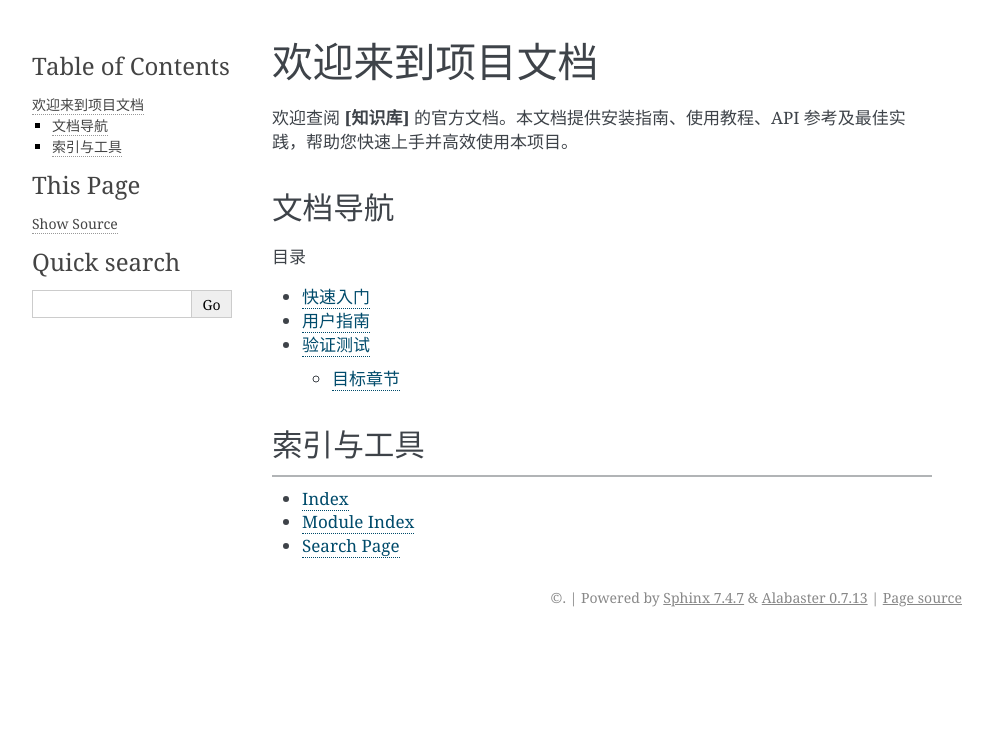
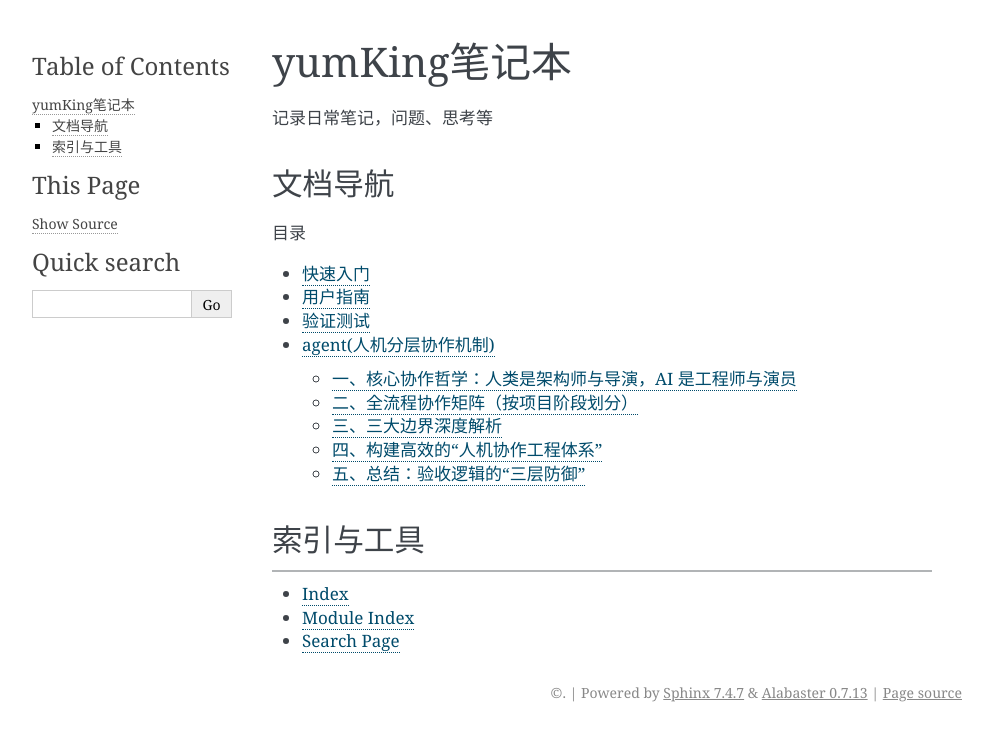
Before and after one commit to yumKing/yumking.github.io, a Sphinx documentation site: the page built from source/index.md, in a window 1280 px wide. Shown: the top 741 px of the page, without its empty margins (148-1141 px from the left). Built offline with Sphinx 7.4.7, drawn with Linux system fonts in a browser that asks for light colours; pages that are not in the unit, such as notebooks, are missing from menus.

````diff
--- a/source/agents/人机分层协作机制.md
+++ b/source/agents/人机分层协作机制.md
@@ -1,3 +1,4 @@
+# 人机分层协作机制
 
 在现代 AI Agent 时代，中大型项目的开发模式正在从“人写代码”向“人定义逻辑，AI 生成实现”转变。面对一份相对完整的需求文件，要最大化 AI Agent 的效能，同时确保项目质量与风险可控，需要建立一套`分层协作机制`。
 以下是针对中大型项目，从需求分析到验收交付的全流程协作框架，明确划分了`AI 自主提效`、`人机协作提效`以及`必须人为把控`的边界。
--- a/source/conf.py
+++ b/source/conf.py
@@ -2,6 +2,8 @@
 html_baseurl = "https://yumking.github.io/"
 html_use_relative_urls = True  # Sphinx 7+ 默认开启，显式声明更稳妥
 
+project = "yumKing的笔记本"
+author = "yumKing"
 
 # ===== 核心配置 =====
 extensions = [
@@ -27,6 +29,6 @@ myst_heading_anchors = 3  # 为 H1~H3 自动生成锚点链接
 
 # 可选：定义全局替换变量（在 .md 中用 {{ variable }} 引用）
 myst_substitutions = {
-    "project": "MyProject",
+    "project": project,
     "version": "1.0.0",
 }
--- a/source/index.md
+++ b/source/index.md
@@ -1,5 +1,7 @@
-# 欢迎来到项目文档
-欢迎查阅 **[知识库]** 的官方文档。本文档提供安装指南、使用教程、API 参考及最佳实践，帮助您快速上手并高效使用本项目。
+(home-label)=
+# yumKing笔记本
+记录日常笔记，问题、思考等
+
 
 ## 文档导航
 
@@ -10,6 +12,7 @@
 快速入门 <getting_started/index>
 用户指南 <user_guide/overview>
 验证测试 <verify_test/index>
+agent(人机分层协作机制) <agents/人机分层协作机制>
 ```
 
 ## 索引与工具
````
Also changed, not shown: source/getting_started/index.md (+2 -0 lines), source/user_guide/overview.md (+2 -0 lines), source/verify_test/index.md (+1 -22 lines).
